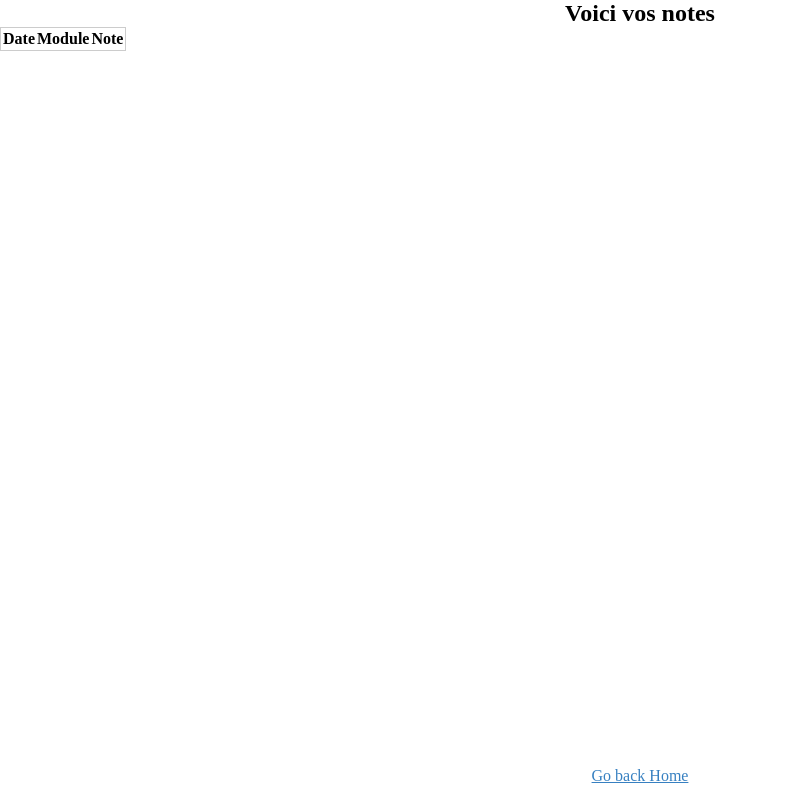
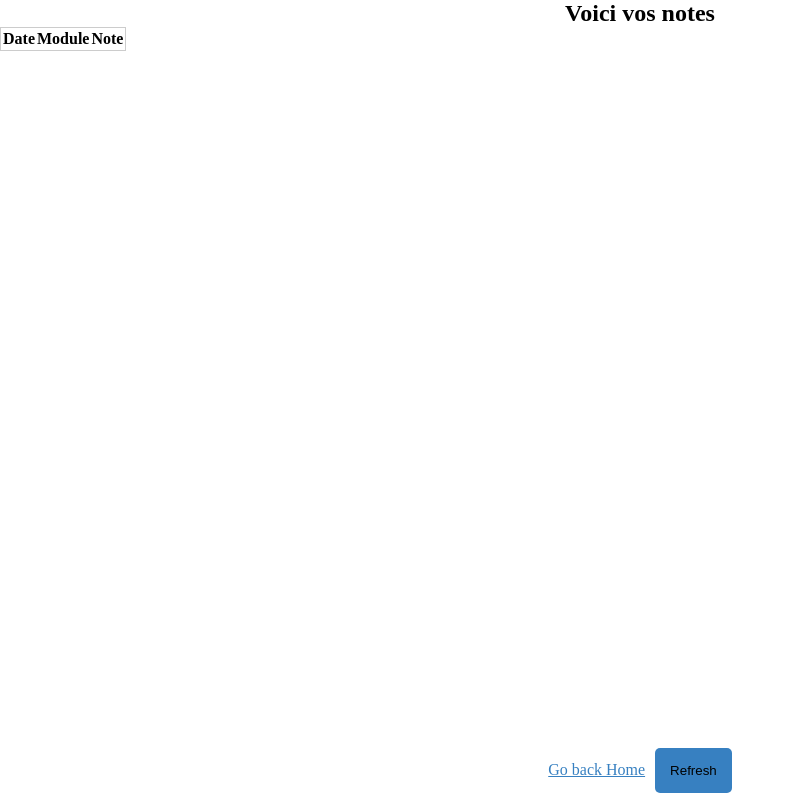
Before and after one commit to achla95/Pepal-App, a plain HTML site: page src/content/notes/notes.html in a window 1280 px wide. Shown: the whole page, without its empty margins (0-795 px from the left). Drawn offline with Linux system fonts and the light colour scheme.

```diff
--- a/src-tauri/tauri.conf.json
+++ b/src-tauri/tauri.conf.json
@@ -29,7 +29,7 @@
         "icons/icon.icns",
         "icons/icon.ico"
       ],
-      "identifier": "com.tauri.dev",
+      "identifier": "pepal-app",
       "longDescription": "",
       "macOS": {
         "entitlements": null,
@@ -59,7 +59,8 @@
         "height": 465,
         "resizable": false,
         "title": "Pepal App",
-        "width": 450
+        "width": 450,
+        "center": true
       }
     ]
   }
--- a/src/content/notes/notes.html
+++ b/src/content/notes/notes.html
@@ -22,6 +22,13 @@
 
         </tbody>
     </table>
-    <a href="../home/home.html">Go back Home</a>
+    <div id="footer">
+        <div class="footer-content">
+            <a href="../home/home.html">Go back Home</a>
+            <button>Refresh</button>
+        </div>
+    </div>
+    <!-- <a href="../home/home.html">Go back Home</a>
+    <button>Refresh</button> -->
 </body>
 </html>
--- a/src/content/notes/style.css
+++ b/src/content/notes/style.css
@@ -18,7 +18,7 @@ td {
     text-align: center;
     vertical-align: middle;
 }
-a{
+/* a{
     text-align: center;
     position: absolute;
     color: #3780C1;
@@ -27,4 +27,32 @@ a{
     padding: 15px 0;
     text-decoration: none;
     text-decoration: underline;
-}
+ */
+
+#footer {
+    position:absolute;
+    bottom:0;
+    width:100%;
+    height:60px;
+  }
+
+  .footer-content{
+    display: flex;
+    align-items: center;
+    justify-content: center;
+    height: inherit;
+  }
+  .footer-content a{
+    margin-right: 10px;
+    color: #3780C1;
+    text-decoration: none;
+    text-decoration: underline;
+  }
+  .footer-content button{
+    cursor: pointer;
+    outline: none;
+    border: none;
+    padding: 15px;
+    border-radius: 5px;
+    background-color: #3780C1;
+  }
```
Also changed, not shown: src/content/home/home.html (+4 -4 lines), src-tauri/icons/128x128.png, src-tauri/icons/32x32.png, src-tauri/icons/icon.ico, src-tauri/icons/icon.png.
